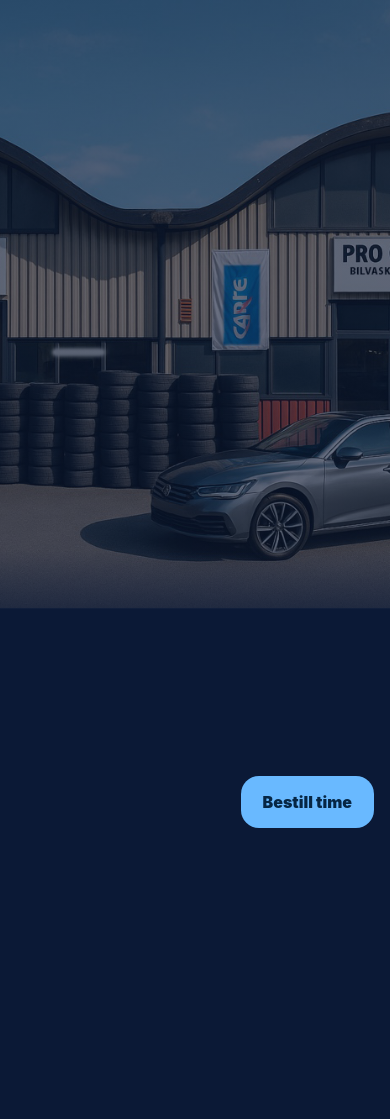
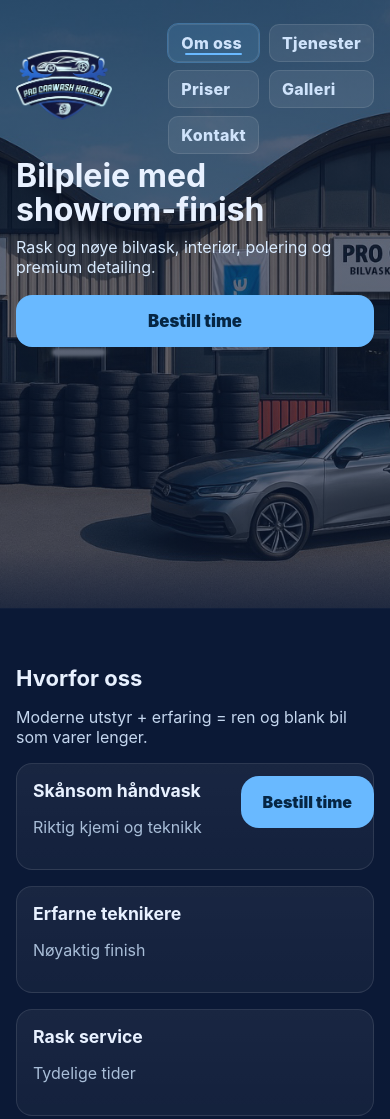
Before and after one commit to ihorbenhav-source/Pro-carwash, a plain HTML site: page index.html in a window 390 px wide. Shown: the top 1119 px of the page. Drawn offline with Linux system fonts and the light colour scheme.

Commit message:
Update index.html

```diff
--- a/index.html
+++ b/index.html
@@ -98,20 +98,37 @@
 </head
 <body>
 
+<!-- ===== HEADER ===== -->
+<header class="header" id="top">
+  <div class="wrap bar">
+    <a href="#top" class="brand" id="brandLink">
+      <img src="assets/logo.png" alt="Pro Carwash Halden">
+      <span>Pro Carwash Halden</span>
+    </a>
+
+    <nav class="nav" id="nav" role="navigation" aria-label="Hovedmeny">
+      <a href="#about">Om oss</a>
+      <a href="#services">Tjenester</a>
+      <a href="#pricing">Priser</a>
+      <a href="#gallery">Galleri</a>
+      <a href="#contact">Kontakt</a>
+    </nav>
+  </div>
+</header>
+
 <!-- === MOBILE NAV: без бургера, 2–3 столбца, рабочие якоря === -->
 <style>
-  /* Скрываем бургер/оверлей на всякий случай */
+  /* Убираем бургер и оверлей, если где-то остались */
   .burger-btn{display:none !important}
   .nav-overlay{display:none !important}
 
-  /* Мобильная раскладка меню: сетка из столбцов */
+  /* Мобильная сетка меню */
   @media (max-width: 840px){
     .header .nav{
-      /* перекрываем любые старые правила */
       display:grid !important;
       position:static !important;
       grid-template-columns: repeat(3, auto);
-      justify-content:end;      /* прижать к правому краю */
+      justify-content:end;
       align-items:center;
       gap:8px 10px;
       padding:8px 0 0;
@@ -119,9 +136,12 @@
       border:none !important;
       box-shadow:none !important;
     }
-    /* на очень узких — 2 столбца */
+    /* На очень узких экранах — 2 столбца */
     @media (max-width: 480px){
-      .header .nav{ grid-template-columns: repeat(2, auto); justify-content:space-between; }
+      .header .nav{
+        grid-template-columns: repeat(2, auto);
+        justify-content:space-between;
+      }
     }
     .header .nav a{
       display:inline-block;
@@ -134,8 +154,13 @@
       background:rgba(255,255,255,.08);
       border:1px solid rgba(255,255,255,.10);
     }
-    .header .nav a:hover{ background:rgba(255,255,255,.12) }
-    .header .nav a.active{ background:rgba(105,185,255,.15); outline:1px solid rgba(105,185,255,.35) }
+    .header .nav a:hover{
+      background:rgba(255,255,255,.12)
+    }
+    .header .nav a.active{
+      background:rgba(105,185,255,.15);
+      outline:1px solid rgba(105,185,255,.35)
+    }
   }
 </style>
 
@@ -144,11 +169,7 @@
   const header = document.querySelector('.header');
   const nav = document.getElementById('nav');
 
-  // убрать остатки старого меню, если были
-  const overlay = document.querySelector('.nav-overlay'); if(overlay) overlay.remove();
-  const burger  = document.getElementById('burger');     if(burger)  burger.remove();
-
-  // плавный скролл с учётом высоты шапки
+  // плавный скролл с учётом фиксированной шапки
   function smartScrollTo(hash){
     if(!hash) return;
     const el = document.querySelector(hash);
@@ -157,7 +178,7 @@
     window.scrollTo({ top: y, behavior: 'smooth' });
   }
 
-  // клики по пунктам меню (и только по ним)
+  // клики по пунктам меню
   nav.querySelectorAll('a[href^="#"]').forEach(a=>{
     a.addEventListener('click', e=>{
       e.preventDefault();
@@ -166,8 +187,18 @@
       nav.querySelectorAll('a').forEach(x=>x.classList.toggle('active', x===a));
     });
   });
+
+  // логотип — к самому верху
+  const brand = document.getElementById('brandLink');
+  if(brand){
+    brand.addEventListener('click', e=>{
+      e.preventDefault();
+      window.scrollTo({top:0, behavior:'smooth'});
+    });
+  }
 })();
 </script>
+
 
 
 
```
